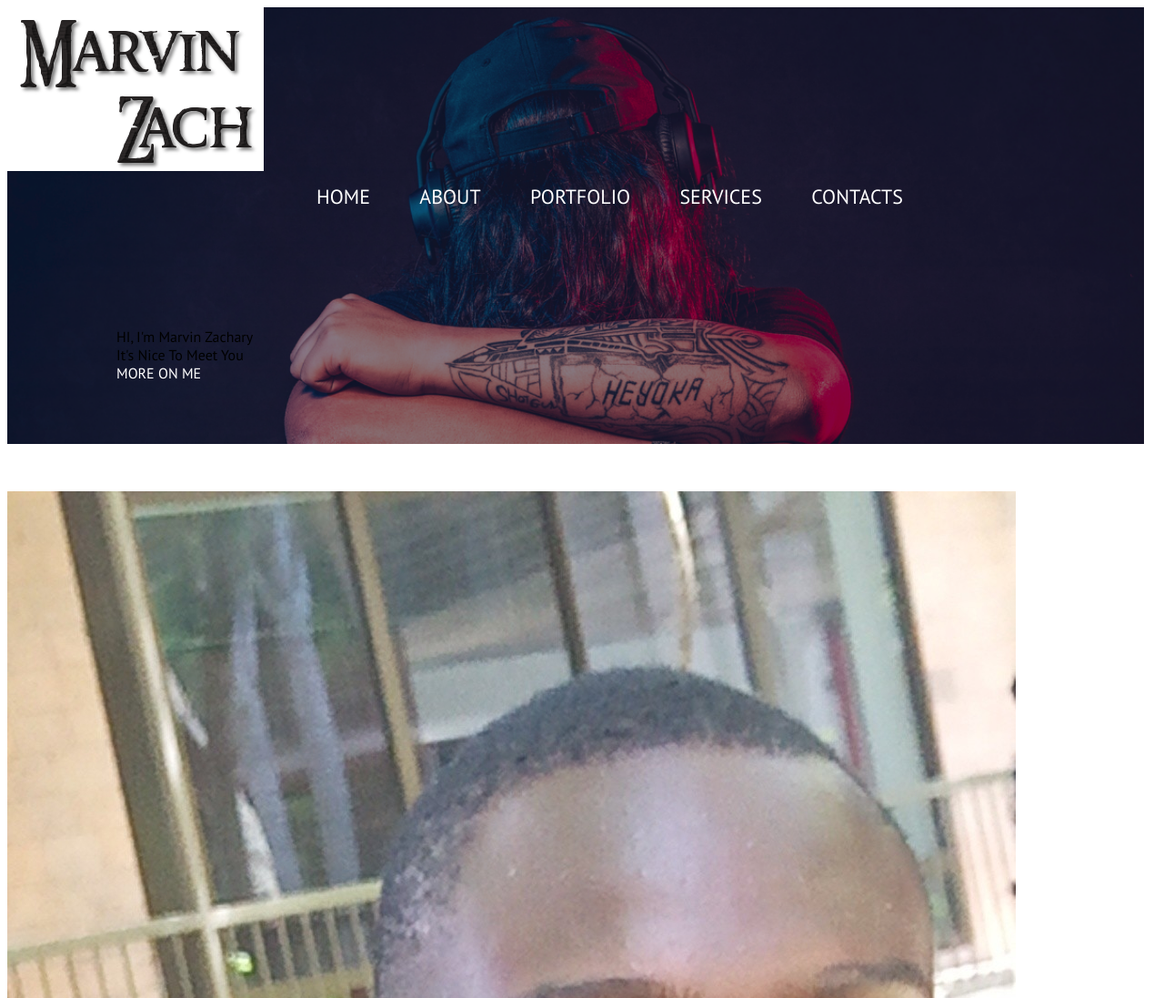
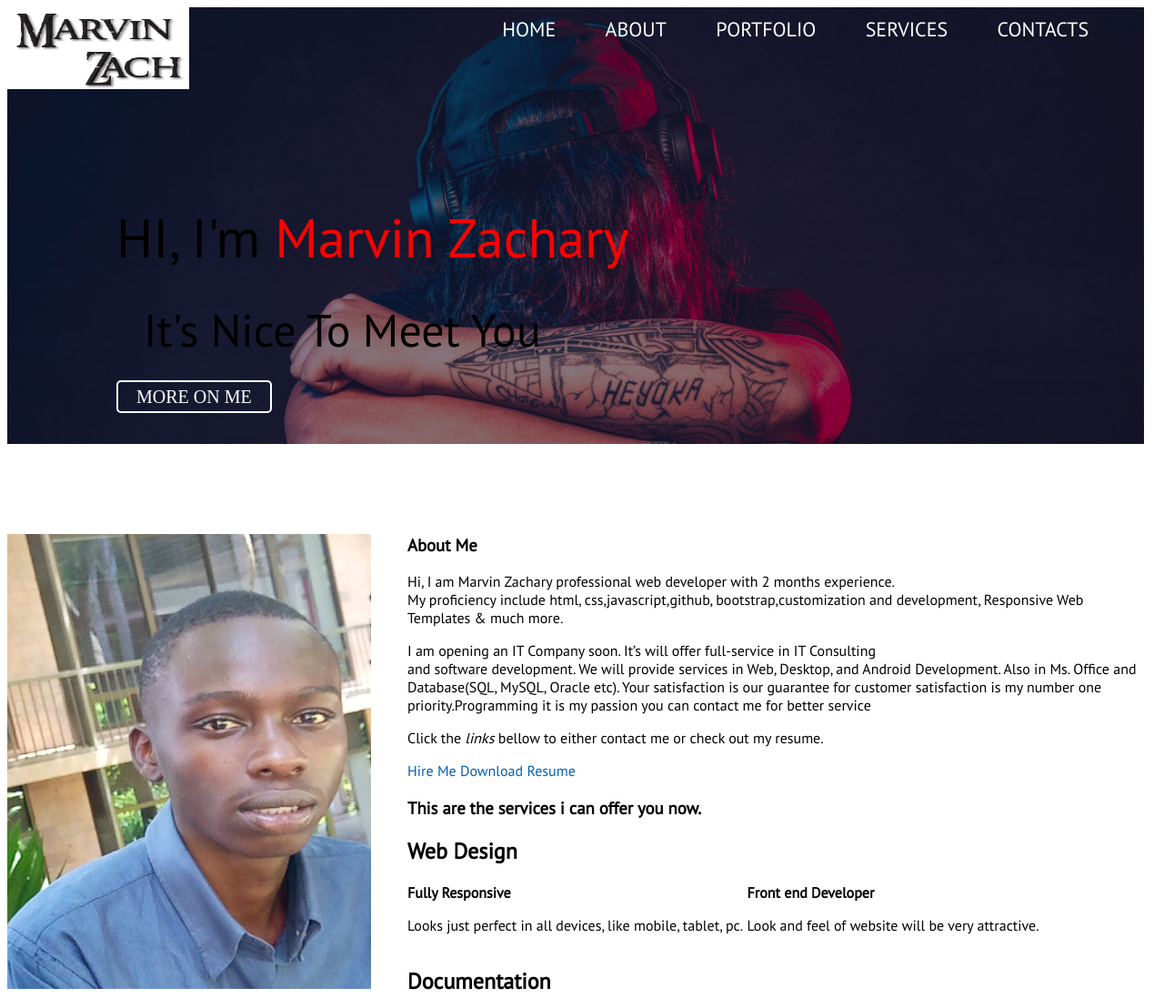
Before and after one commit to marvzach/Portfolio, a plain HTML site: page index.html in a window 1280 px wide. Shown: the top 1097 px of the page at 91% size. Drawn offline with Linux system fonts and the light colour scheme; a web font is replaced by a local one.

Commit message:
Added styles to .into, .logo ,.me,..intro-heading1 span,etc

```diff
--- a/css/styles.css
+++ b/css/styles.css
@@ -65,3 +65,37 @@ a:active {
   clear: both;
   padding: 120px;
 }
+.logo{
+  height: 90px;
+  width: 200px;
+}
+.intro-heading1{
+  font-size: 60px;
+}
+.intro-heading1 span{
+  color: red;
+}
+.intro-heading2{
+  font-size: 50px;
+  padding: 30px;
+}
+.me{
+  font-size: 20px;
+  border: 2px solid white;
+  border-radius: 5px;
+  padding-left: 20px;
+  padding-right: 20px;
+  padding-top: 5px;
+  padding-bottom: 5px;
+  font-family: 'Jacques Francois', serif;
+}
+.me:hover{
+  background-color: red;
+}
+.mypic{
+  height: 500px;
+  width: 400px;
+  float: left;
+  padding-right: 40px;
+
+}
```
